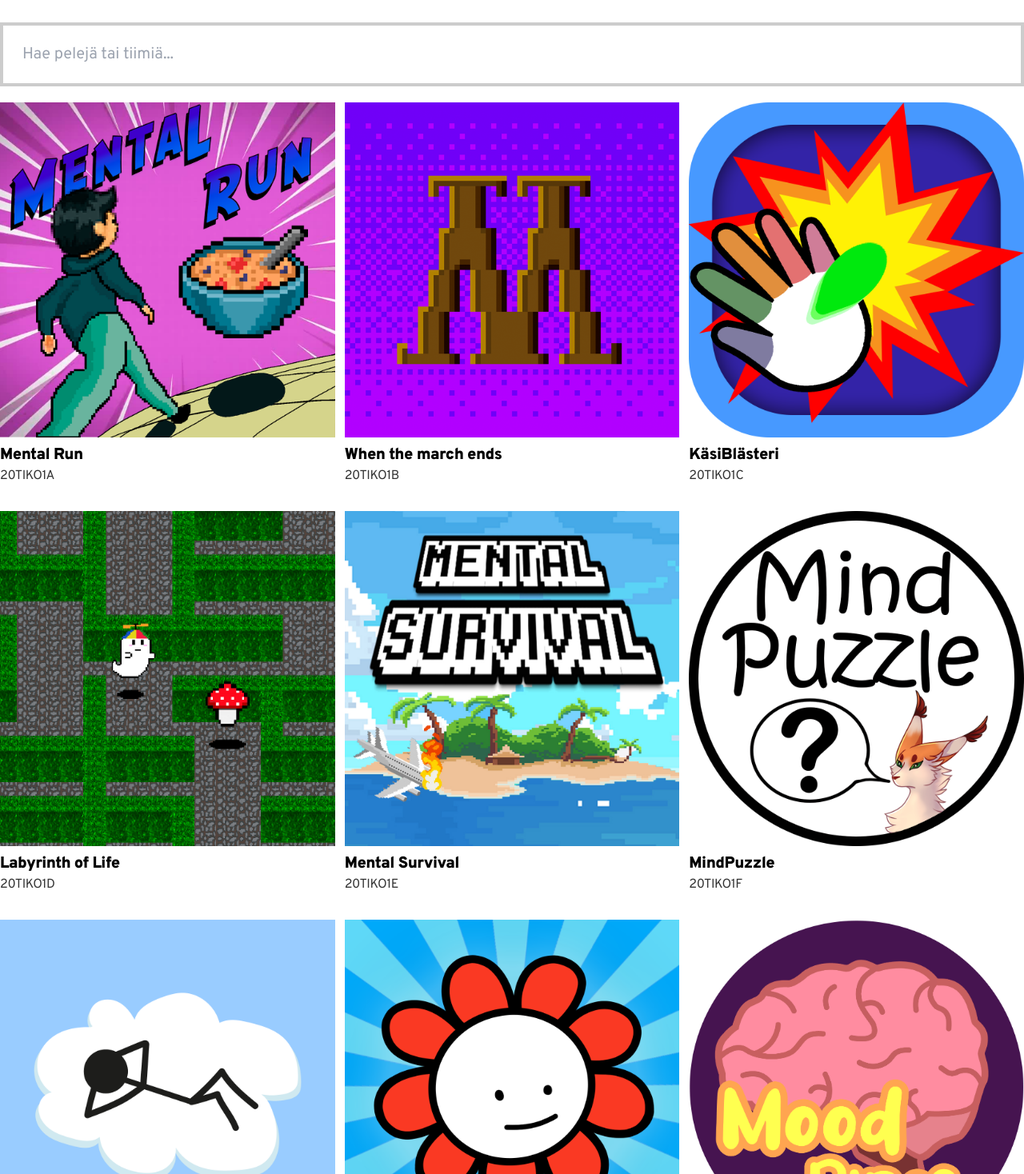
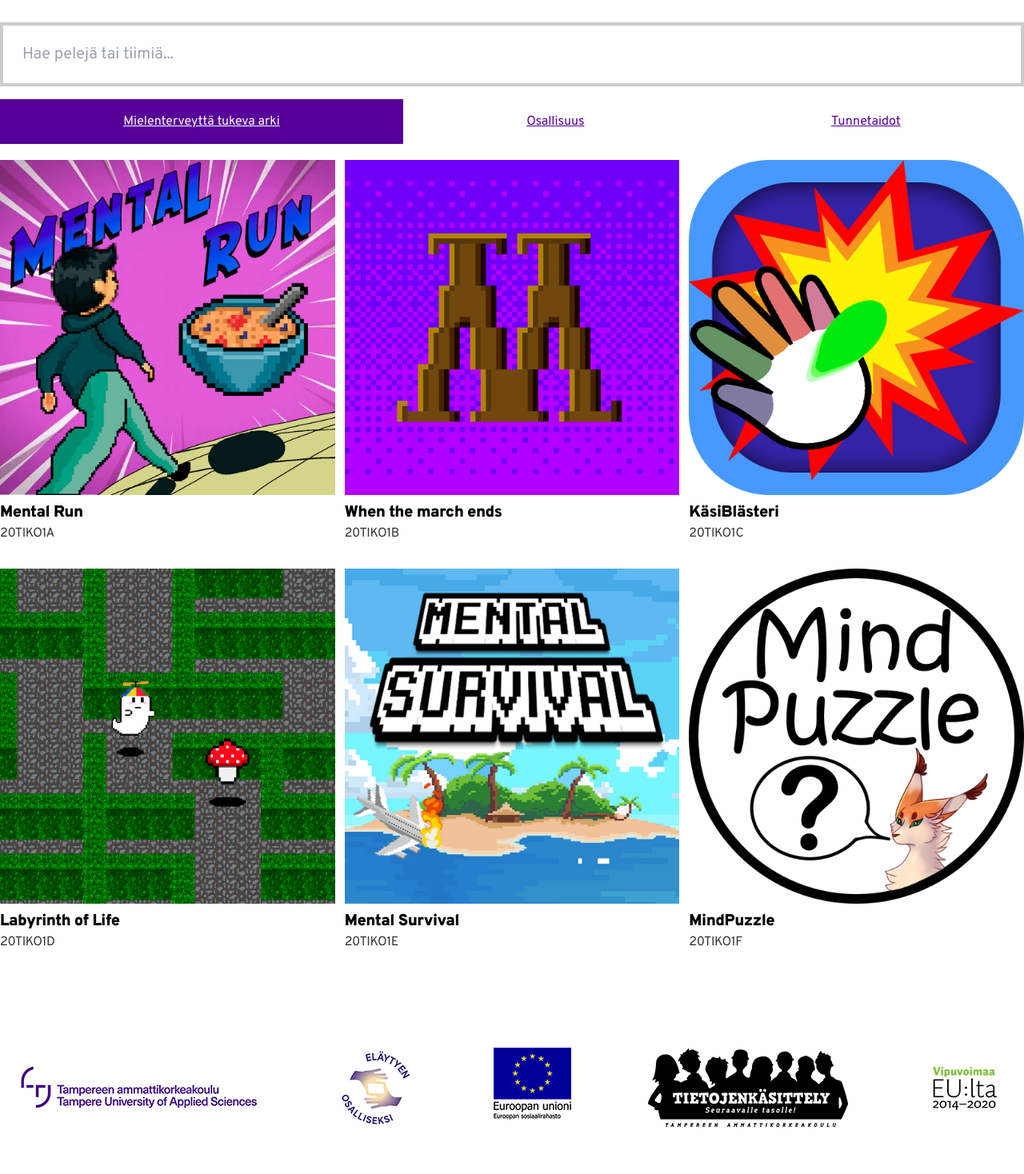
Before and after one commit to mirorauhala/tiko-peliportaali, a Vue app: page / in a window 1280 px wide. Shown: the part 782-2250 px from the top of the page at 80% size. Built offline with nearby package versions, Linux system fonts and the light colour scheme.

Commit message:
allow filtering with categories

```diff
--- a/src/components/TikoGames.vue
+++ b/src/components/TikoGames.vue
@@ -8,6 +8,7 @@ export default {
   data() {
     return {
       query: '',
+      cat: 1,
       messages: {
         fi: {
           heading: 'Pelit',
@@ -23,15 +24,22 @@ export default {
       games
     }
   },
+  methods: {
+    buttonClass(active) {
+      return this.cat === active ? 'bg-tuni text-white hover:text-white hover:text-opacity-80' : 'text-tuni'
+    }
+  },
   computed: {
-    resultQuery(){
-      if(this.games){
+    resultQuery() {
+      if(this.query.length > 0){
         return this.games.filter(game => {
-          return this.query.toLowerCase().split(' ').every(v => game.name.toLowerCase().includes(v) || game.team.toLowerCase().includes(v))
+          return this.query.toLowerCase()
+            .split(' ')
+            .every(v => game.name.toLowerCase().includes(v) || game.team.toLowerCase().includes(v))
         })
-      }else{
-        return this.games;
       }
+
+      return this.games.filter(game => game.cat === parseInt(this.cat))
     }
   }
 };
@@ -47,6 +55,23 @@ export default {
         class="text-lg md:text-xl px-3 md:px-6 w-full h-16 md:h-20 border-4 border-opacity-20 border-black transition delay-100
         ease-out focus:text-tuni focus:outline-none focus:border-tuni"
         :placeholder="messages[language].searchPlaceholder">
+
+      <nav class="flex flex-col md:flex-row mt-4">
+        <button
+          :class="buttonClass(1)"
+          class="flex-grow p-4 transition ease-out duration-300"
+          @click.prevent="cat = 1">Mielenterveyttä tukeva arki</button>
+
+        <button
+          :class="buttonClass(2)"
+          class="flex-grow p-4 transition ease-out duration-300"
+          @click.prevent="cat = 2">Osallisuus</button>
+
+        <button
+          :class="buttonClass(3)"
+          class="flex-grow p-4 transition ease-out duration-300"
+          @click.prevent="cat = 3">Tunnetaidot</button>
+      </nav>
     </div>
 
     <div class="xl:-m-1.5">
```
